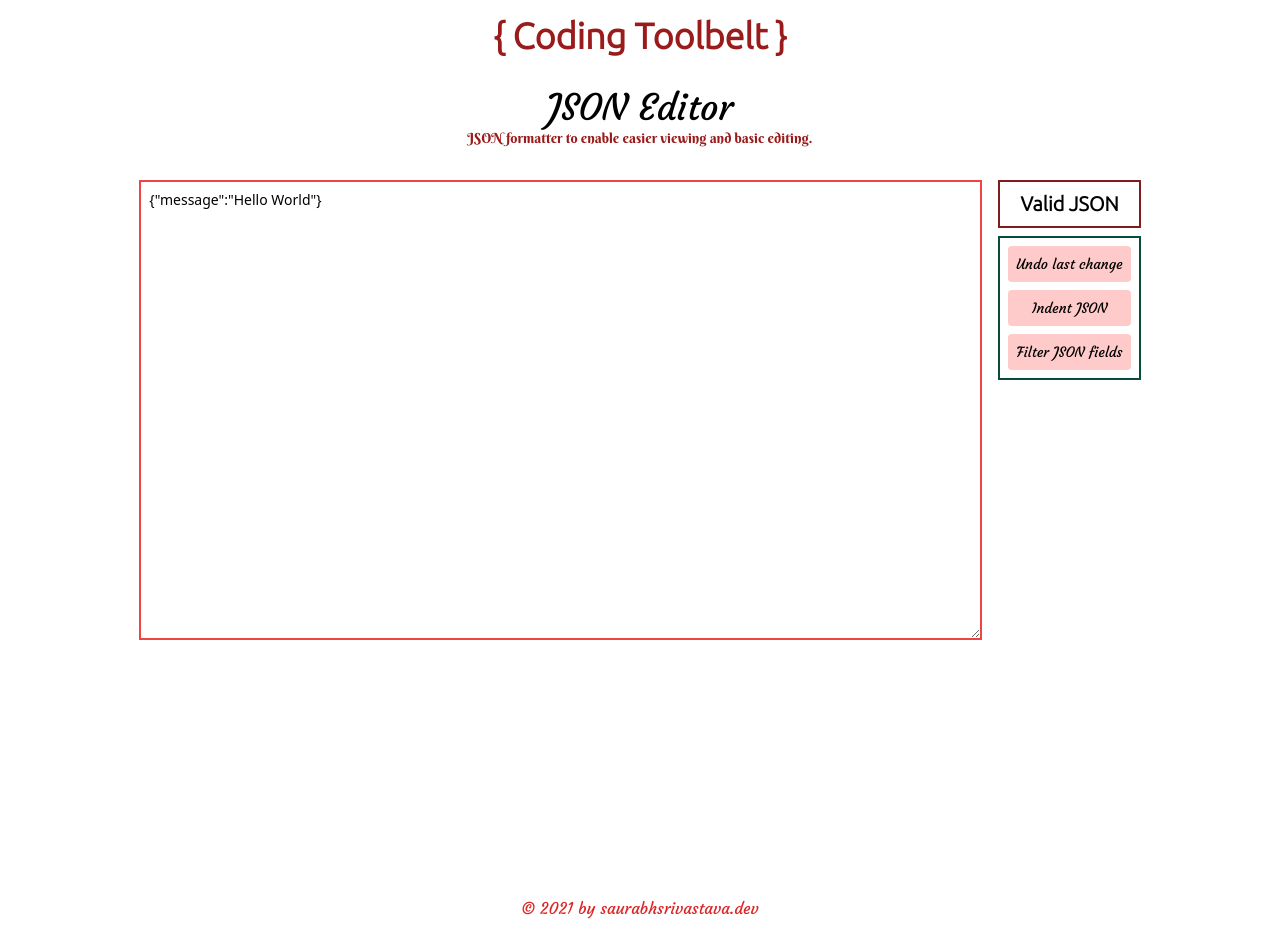
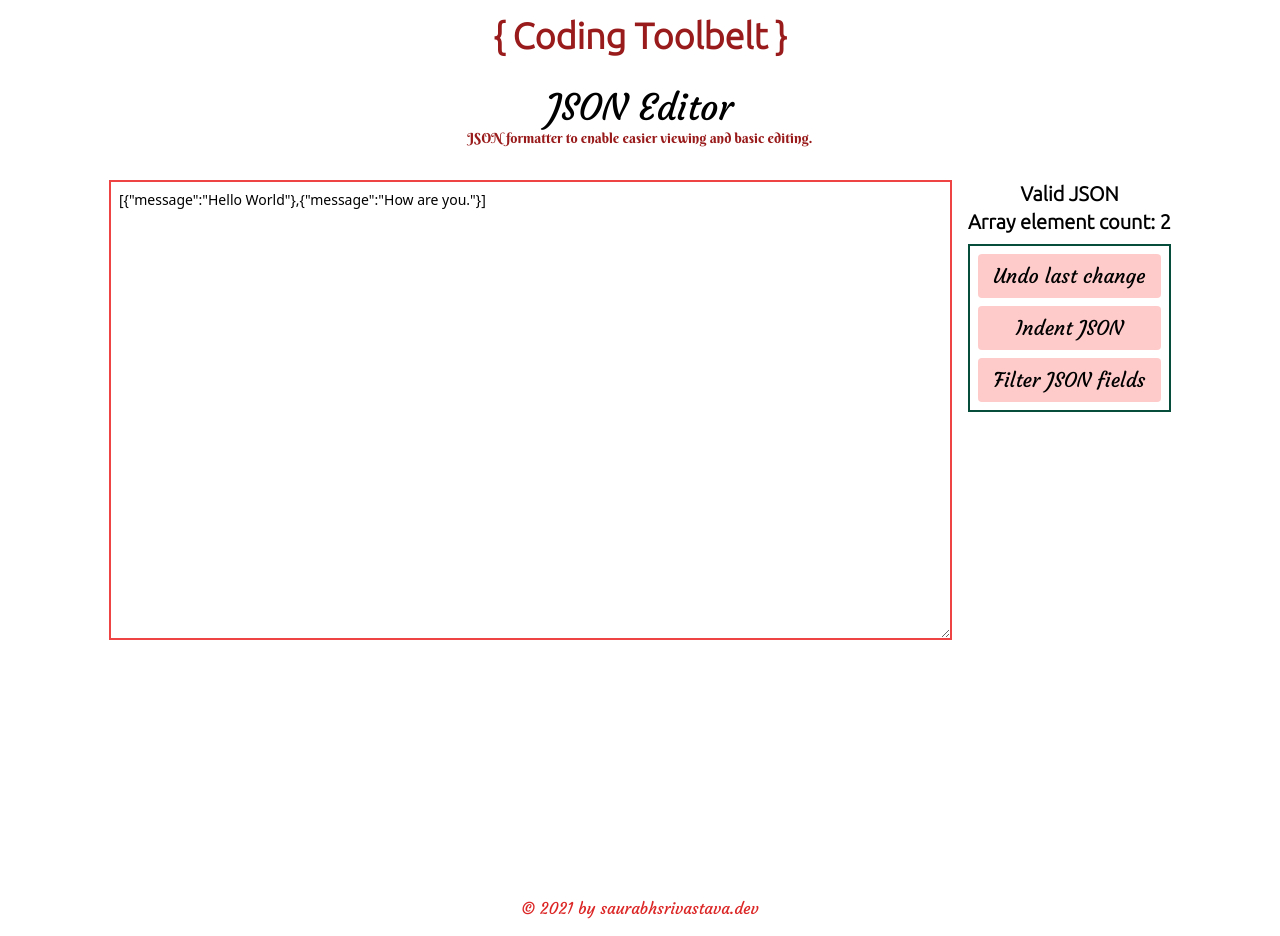
Before and after one commit to saurabhsrivastavadev/CodingToolBelt, a Nuxt app: page /json_editor in a window 1280 px wide. Built offline with nearby package versions, Linux system fonts and the light colour scheme; a web font is replaced by a local one.

Commit message:
JSON Editor :: count top level array elements

```diff
--- a/pages/json_editor/index.vue
+++ b/pages/json_editor/index.vue
@@ -14,9 +14,12 @@
                   class="border-2 border-red-500 p-2 text-sm"
                    @keyup="textUpdated"></textarea>
       </section>
-      <section>
-        <div class="border-2 border-red-900 p-2 text-xl font-ubuntu font-bold text-center">
+      <section class="text-xl font-ubuntu font-bold text-center">
+        <div>
           {{statusMessage}}
+        </div>
+        <div v-if="isArray">
+          Array element count: {{arrayCount}}
         </div>
         <div class="border-2 border-green-900 p-2 my-2 flex flex-col space-y-2">
           <button class="rounded-sm bg-red-200 hover:bg-red-600 hover:text-white p-2 rounded font-courgette"
@@ -35,9 +38,11 @@
 export default {
   data() {
     return {
-      value: "{\"message\":\"Hello World\"}",
+      value: "[{\"message\":\"Hello World\"},{\"message\":\"How are you.\"}]",
       statusMessage: '',
       lastValue: '',
+      isArray: false,
+      arrayCount: 0,
     }
   },
   created() {
@@ -46,9 +51,14 @@ export default {
   },
   methods: {
     textUpdated() {
+      this.isArray = false;
       try {
-        JSON.parse(this.value);
+        const parsedJson = JSON.parse(this.value);
         this.statusMessage = "Valid JSON"
+        this.isArray = Array.isArray(parsedJson);
+        if (this.isArray) {
+          this.arrayCount = parsedJson.length;
+        }
       } catch(e) {
         this.statusMessage = "Invalid JSON"
       }
```
